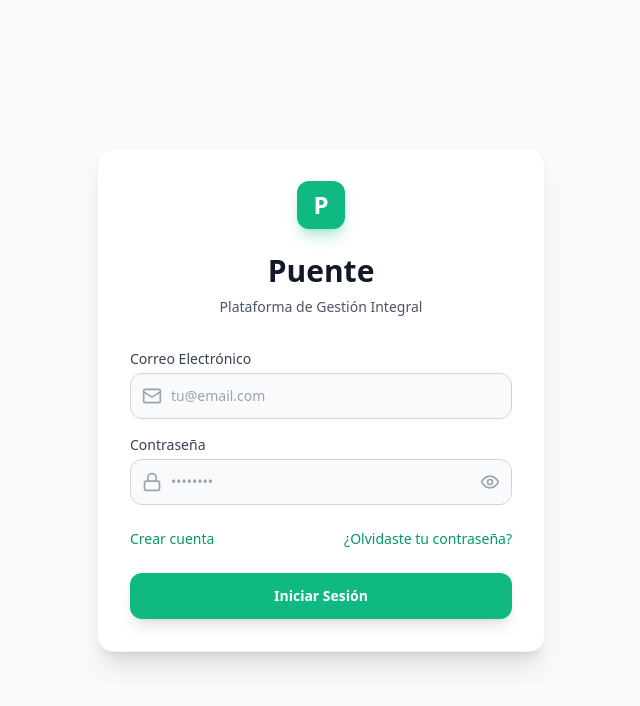
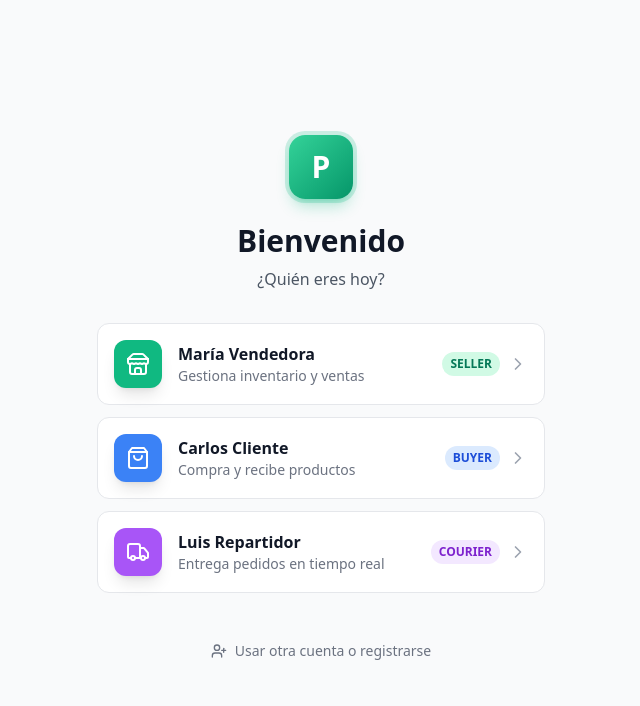
Before and after one commit to mikaelpizzi/puente-platform, a React (Vite) app in the folder apps/frontend/pwa/: page /login in a window 1280 px wide. Shown: the top 706 px of the page, without its empty margins (319-959 px from the left). Built offline with nearby package versions, Linux system fonts and the light colour scheme; no server answers.

Commit message:
feat(auth): add account selector for quick demo login

```diff
--- a/apps/frontend/pwa/src/features/auth/LoginPage.tsx
+++ b/apps/frontend/pwa/src/features/auth/LoginPage.tsx
@@ -4,9 +4,54 @@ import { useLoginMutation } from './authApi';
 import { useAppDispatch } from '../../app/hooks';
 import { setCredentials } from './authSlice';
 import toast from 'react-hot-toast';
-import { Loader2, Lock, Mail, Eye, EyeOff } from 'lucide-react';
+import {
+  Loader2,
+  Lock,
+  Mail,
+  Eye,
+  EyeOff,
+  ChevronRight,
+  UserPlus,
+  Store,
+  ShoppingBag,
+  Truck,
+} from 'lucide-react';
+
+// Demo accounts from README.md
+const DEMO_ACCOUNTS = [
+  {
+    id: 'maria',
+    name: 'María Vendedora',
+    email: 'maria_vendedora@puente.com',
+    role: 'SELLER',
+    icon: Store,
+    color: 'bg-emerald-500',
+    description: 'Gestiona inventario y ventas',
+  },
+  {
+    id: 'carlos',
+    name: 'Carlos Cliente',
+    email: 'carlos_cliente@puente.com',
+    role: 'BUYER',
+    icon: ShoppingBag,
+    color: 'bg-blue-500',
+    description: 'Compra y recibe productos',
+  },
+  {
+    id: 'luis',
+    name: 'Luis Repartidor',
+    email: 'luis_repartidor@puente.com',
+    role: 'COURIER',
+    icon: Truck,
+    color: 'bg-purple-500',
+    description: 'Entrega pedidos en tiempo real',
+  },
+];
+
+const DEMO_PASSWORD = 'password123';
 
 export const LoginPage: React.FC = () => {
+  const [showAccountSelector, setShowAccountSelector] = useState(true);
   const [email, setEmail] = useState('');
   const [password, setPassword] = useState('');
   const [showPassword, setShowPassword] = useState(false);
@@ -14,18 +59,17 @@ export const LoginPage: React.FC = () => {
   const dispatch = useAppDispatch();
   const navigate = useNavigate();
 
-  const handleSubmit = async (e: React.FormEvent) => {
-    e.preventDefault();
-    const loadingToast = toast.loading('Iniciando sesión...');
-
-    // Debugging: Check for extra spaces
-    console.log('Attempting login with:', { email: email.trim(), passwordLength: password.length });
+  const handleAccountSelect = async (account: (typeof DEMO_ACCOUNTS)[0]) => {
+    // Auto-fill and submit with demo credentials
+    const loadingToast = toast.loading(`Entrando como ${account.name}...`);
 
     try {
-      const loginResponse = await login({ email: email.trim(), password }).unwrap();
-      console.log('Login successful:', loginResponse);
+      const loginResponse = await login({
+        email: account.email,
+        password: DEMO_PASSWORD,
+      }).unwrap();
 
-      // Decode token to get user info since backend only returns tokens
+      // Decode token to get user info
       const token = loginResponse.accessToken;
       const base64Url = token.split('.')[1];
       const base64 = base64Url.replace(/-/g, '+').replace(/_/g, '/');
@@ -33,9 +77,7 @@ export const LoginPage: React.FC = () => {
         window
           .atob(base64)
           .split('')
-          .map(function (c) {
-            return '%' + ('00' + c.charCodeAt(0).toString(16)).slice(-2);
-          })
+          .map((c) => '%' + ('00' + c.charCodeAt(0).toString(16)).slice(-2))
           .join(''),
       );
       const decoded = JSON.parse(jsonPayload);
@@ -44,92 +86,182 @@ export const LoginPage: React.FC = () => {
         id: decoded.sub,
         email: decoded.email,
         role: decoded.role,
-        name: decoded.email.split('@')[0], // Fallback name
+        name: account.name,
       };
 
       dispatch(setCredentials({ user, token }));
-      toast.success(`¡Bienvenido de vuelta!`, {
+      toast.success(`¡Bienvenido, ${account.name}!`, {
         id: loadingToast,
-        style: {
-          background: '#10B981',
-          color: '#fff',
-        },
-        iconTheme: {
-          primary: '#fff',
-          secondary: '#10B981',
-        },
+        style: { background: '#10B981', color: '#fff' },
+        iconTheme: { primary: '#fff', secondary: '#10B981' },
       });
 
       // Role-based redirection
-      const role = user.role;
-      if (role === 'SELLER') {
-        navigate('/inventory');
-      } else if (role === 'COURIER') {
-        navigate('/logistics');
-      } else if (role === 'BUYER') {
-        navigate('/marketplace');
-      } else {
-        navigate('/');
-      }
+      if (user.role === 'SELLER') navigate('/inventory');
+      else if (user.role === 'COURIER') navigate('/logistics');
+      else if (user.role === 'BUYER') navigate('/marketplace');
+      else navigate('/');
     } catch (err: any) {
       console.error('Failed to login:', err);
-      let errorMessage = 'Credenciales incorrectas';
-
+      let errorMessage = 'Error al iniciar sesión';
       if (err.status === 'FETCH_ERROR') {
         errorMessage = 'Error de conexión. Verifica que el backend esté corriendo.';
       } else if (err.data?.message) {
         errorMessage = err.data.message;
       }
-
-      toast.error(errorMessage, {
-        id: loadingToast,
-        style: {
-          background: '#EF4444',
-          color: '#fff',
-        },
-        iconTheme: {
-          primary: '#fff',
-          secondary: '#EF4444',
-        },
-      });
+      toast.error(errorMessage, { id: loadingToast });
     }
   };
 
+  const handleManualSubmit = async (e: React.FormEvent) => {
+    e.preventDefault();
+    const loadingToast = toast.loading('Iniciando sesión...');
+
+    try {
+      const loginResponse = await login({ email: email.trim(), password }).unwrap();
+
+      const token = loginResponse.accessToken;
+      const base64Url = token.split('.')[1];
+      const base64 = base64Url.replace(/-/g, '+').replace(/_/g, '/');
+      const jsonPayload = decodeURIComponent(
+        window
+          .atob(base64)
+          .split('')
+          .map((c) => '%' + ('00' + c.charCodeAt(0).toString(16)).slice(-2))
+          .join(''),
+      );
+      const decoded = JSON.parse(jsonPayload);
+
+      const user = {
+        id: decoded.sub,
+        email: decoded.email,
+        role: decoded.role,
+        name: decoded.email.split('@')[0],
+      };
+
+      dispatch(setCredentials({ user, token }));
+      toast.success(`¡Bienvenido de vuelta!`, { id: loadingToast });
+
+      if (user.role === 'SELLER') navigate('/inventory');
+      else if (user.role === 'COURIER') navigate('/logistics');
+      else if (user.role === 'BUYER') navigate('/marketplace');
+      else navigate('/');
+    } catch (err: any) {
+      console.error('Failed to login:', err);
+      let errorMessage = 'Credenciales incorrectas';
+      if (err.status === 'FETCH_ERROR') {
+        errorMessage = 'Error de conexión. Verifica que el backend esté corriendo.';
+      } else if (err.data?.message) {
+        errorMessage = err.data.message;
+      }
+      toast.error(errorMessage, { id: loadingToast });
+    }
+  };
+
+  // Account Selector View (Welcome Back)
+  if (showAccountSelector) {
+    return (
+      <div className="min-h-screen flex items-center justify-center bg-gray-50 dark:bg-gray-900 py-12 px-4">
+        <div className="max-w-md w-full space-y-8">
+          {/* Logo */}
+          <div className="text-center">
+            <div className="mx-auto h-16 w-16 bg-gradient-to-br from-emerald-400 to-emerald-600 rounded-2xl flex items-center justify-center shadow-lg shadow-emerald-500/30 ring-4 ring-emerald-500/20">
+              <span className="text-white font-bold text-3xl">P</span>
+            </div>
+            <h2 className="mt-6 text-3xl font-extrabold text-gray-900 dark:text-white">
+              Bienvenido
+            </h2>
+            <p className="mt-2 text-gray-600 dark:text-gray-400">¿Quién eres hoy?</p>
+          </div>
+
+          {/* Account Cards */}
+          <div className="space-y-3 mt-8">
+            {DEMO_ACCOUNTS.map((account) => {
+              const Icon = account.icon;
+              return (
+                <button
+                  key={account.id}
+                  onClick={() => handleAccountSelect(account)}
+                  disabled={isLoading}
+                  className="w-full flex items-center gap-4 p-4 bg-white dark:bg-gray-800 rounded-xl border border-gray-200 dark:border-gray-700 hover:border-emerald-400 dark:hover:border-emerald-500 hover:shadow-lg transition-all duration-200 group disabled:opacity-50 disabled:cursor-not-allowed"
+                >
+                  <div
+                    className={`w-12 h-12 ${account.color} rounded-xl flex items-center justify-center shadow-lg`}
+                  >
+                    <Icon className="w-6 h-6 text-white" />
+                  </div>
+                  <div className="flex-1 text-left">
+                    <p className="font-semibold text-gray-900 dark:text-white">{account.name}</p>
+                    <p className="text-sm text-gray-500 dark:text-gray-400">
+                      {account.description}
+                    </p>
+                  </div>
+                  <div className="flex items-center gap-2">
+                    <span
+                      className={`text-xs font-bold px-2 py-1 rounded-full ${
+                        account.role === 'SELLER'
+                          ? 'bg-emerald-100 text-emerald-700 dark:bg-emerald-900/30 dark:text-emerald-400'
+                          : account.role === 'BUYER'
+                            ? 'bg-blue-100 text-blue-700 dark:bg-blue-900/30 dark:text-blue-400'
+                            : 'bg-purple-100 text-purple-700 dark:bg-purple-900/30 dark:text-purple-400'
+                      }`}
+                    >
+                      {account.role}
+                    </span>
+                    <ChevronRight className="w-5 h-5 text-gray-400 group-hover:text-emerald-500 transition-colors" />
+                  </div>
+                </button>
+              );
+            })}
+          </div>
+
+          {/* Other account link */}
+          <div className="pt-4 text-center">
+            <button
+              onClick={() => setShowAccountSelector(false)}
+              className="inline-flex items-center gap-2 text-sm text-gray-500 dark:text-gray-400 hover:text-emerald-600 dark:hover:text-emerald-400 transition-colors"
+            >
+              <UserPlus className="w-4 h-4" />
+              Usar otra cuenta o registrarse
+            </button>
+          </div>
+        </div>
+      </div>
+    );
+  }
+
+  // Manual Login Form
   return (
-    <div className="min-h-screen flex items-center justify-center bg-gray-50 dark:bg-gray-900 py-12 px-4 sm:px-6 lg:px-8 transition-colors duration-200">
+    <div className="min-h-screen flex items-center justify-center bg-gray-50 dark:bg-gray-900 py-12 px-4">
       <div className="max-w-md w-full space-y-8 bg-white dark:bg-gray-800 p-8 rounded-2xl shadow-xl border border-gray-100 dark:border-gray-700">
         <div>
           <div className="mx-auto h-12 w-12 bg-emerald-500 rounded-xl flex items-center justify-center shadow-lg shadow-emerald-500/30">
             <span className="text-white font-bold text-2xl">P</span>
           </div>
           <h2 className="mt-6 text-center text-3xl font-extrabold text-gray-900 dark:text-white">
-            Puente
+            Iniciar Sesión
           </h2>
           <p className="mt-2 text-center text-sm text-gray-600 dark:text-gray-400">
-            Plataforma de Gestión Integral
+            Ingresa con tu cuenta
           </p>
         </div>
 
-        <form className="mt-8 space-y-6" onSubmit={handleSubmit}>
+        <form className="mt-8 space-y-6" onSubmit={handleManualSubmit}>
           <div className="space-y-4">
             <div>
               <label
-                htmlFor="email-address"
+                htmlFor="email"
                 className="block text-sm font-medium text-gray-700 dark:text-gray-300 mb-1"
               >
                 Correo Electrónico
               </label>
               <div className="relative">
-                <div className="absolute inset-y-0 left-0 pl-3 flex items-center pointer-events-none">
-                  <Mail className="h-5 w-5 text-gray-400" />
-                </div>
+                <Mail className="absolute left-3 top-1/2 -translate-y-1/2 h-5 w-5 text-gray-400" />
                 <input
-                  id="email-address"
-                  name="email"
+                  id="email"
                   type="email"
-                  autoComplete="email"
                   required
-                  className="appearance-none block w-full pl-10 px-3 py-3 border border-gray-300 dark:border-gray-600 rounded-xl placeholder-gray-400 focus:outline-none focus:ring-2 focus:ring-emerald-500 focus:border-transparent sm:text-sm bg-gray-50 dark:bg-gray-700 text-gray-900 dark:text-white transition-all"
+                  className="w-full pl-10 py-3 border border-gray-300 dark:border-gray-600 rounded-xl bg-gray-50 dark:bg-gray-700 text-gray-900 dark:text-white focus:ring-2 focus:ring-emerald-500 focus:border-transparent"
                   placeholder="tu@email.com"
                   value={email}
                   onChange={(e) => setEmail(e.target.value)}
@@ -144,16 +276,12 @@ export const LoginPage: React.FC = () => {
                 Contraseña
               </label>
               <div className="relative">
-                <div className="absolute inset-y-0 left-0 pl-3 flex items-center pointer-events-none">
-                  <Lock className="h-5 w-5 text-gray-400" />
-                </div>
+                <Lock className="absolute left-3 top-1/2 -translate-y-1/2 h-5 w-5 text-gray-400" />
                 <input
                   id="password"
-                  name="password"
                   type={showPassword ? 'text' : 'password'}
-                  autoComplete="current-password"
                   required
-                  className="appearance-none block w-full pl-10 pr-10 px-3 py-3 border border-gray-300 dark:border-gray-600 rounded-xl placeholder-gray-400 focus:outline-none focus:ring-2 focus:ring-emerald-500 focus:border-transparent sm:text-sm bg-gray-50 dark:bg-gray-700 text-gray-900 dark:text-white transition-all"
+                  className="w-full pl-10 pr-10 py-3 border border-gray-300 dark:border-gray-600 rounded-xl bg-gray-50 dark:bg-gray-700 text-gray-900 dark:text-white focus:ring-2 focus:ring-emerald-500 focus:border-transparent"
                   placeholder="••••••••"
                   value={password}
                   onChange={(e) => setPassword(e.target.value)}
@@ -161,7 +289,7 @@ export const LoginPage: React.FC = () => {
                 <button
                   type="button"
                   onClick={() => setShowPassword(!showPassword)}
-                  className="absolute inset-y-0 right-0 pr-3 flex items-center text-gray-400 hover:text-gray-600 dark:hover:text-gray-200 transition-colors"
+                  className="absolute right-3 top-1/2 -translate-y-1/2 text-gray-400 hover:text-gray-600"
                 >
                   {showPassword ? <EyeOff className="h-5 w-5" /> : <Eye className="h-5 w-5" />}
                 </button>
@@ -170,38 +298,39 @@ export const LoginPage: React.FC = () => {
           </div>
 
           <div className="flex items-center justify-between">
-            <div className="text-sm">
-              <Link
-                to="/register"
-                className="font-medium text-emerald-600 hover:text-emerald-500 dark:text-emerald-400 dark:hover:text-emerald-300"
-              >
-                Crear cuenta
-              </Link>
-            </div>
-            <div className="text-sm">
-              <Link
-                to="/forgot-password"
-                className="font-medium text-emerald-600 hover:text-emerald-500 dark:text-emerald-400 dark:hover:text-emerald-300"
-              >
-                ¿Olvidaste tu contraseña?
-              </Link>
-            </div>
+            <Link to="/register" className="text-sm text-emerald-600 hover:text-emerald-500">
+              Crear cuenta
+            </Link>
+            <Link to="/forgot-password" className="text-sm text-emerald-600 hover:text-emerald-500">
+              ¿Olvidaste tu contraseña?
+            </Link>
           </div>
 
           <button
             type="submit"
             disabled={isLoading}
-            className="group relative w-full flex justify-center py-3 px-4 border border-transparent text-sm font-bold rounded-xl text-white bg-emerald-500 hover:bg-emerald-600 dark:bg-emerald-500 dark:hover:bg-emerald-600 focus:outline-none focus:ring-2 focus:ring-offset-2 focus:ring-emerald-500 disabled:opacity-70 disabled:cursor-not-allowed transition-all shadow-lg hover:shadow-emerald-500/30"
+            className="w-full py-3 bg-emerald-500 hover:bg-emerald-600 text-white font-bold rounded-xl shadow-lg hover:shadow-emerald-500/30 disabled:opacity-70 transition-all flex items-center justify-center gap-2"
           >
             {isLoading ? (
-              <div className="flex items-center gap-2">
+              <>
                 <Loader2 className="animate-spin h-5 w-5" />
-                <span>Ingresando...</span>
-              </div>
+                Ingresando...
+              </>
             ) : (
               'Iniciar Sesión'
             )}
           </button>
+
+          {/* Back to account selector */}
+          <div className="text-center">
+            <button
+              type="button"
+              onClick={() => setShowAccountSelector(true)}
+              className="text-sm text-gray-500 hover:text-emerald-600 transition-colors"
+            >
+              ← Volver a selección rápida
+            </button>
+          </div>
         </form>
       </div>
     </div>
```
